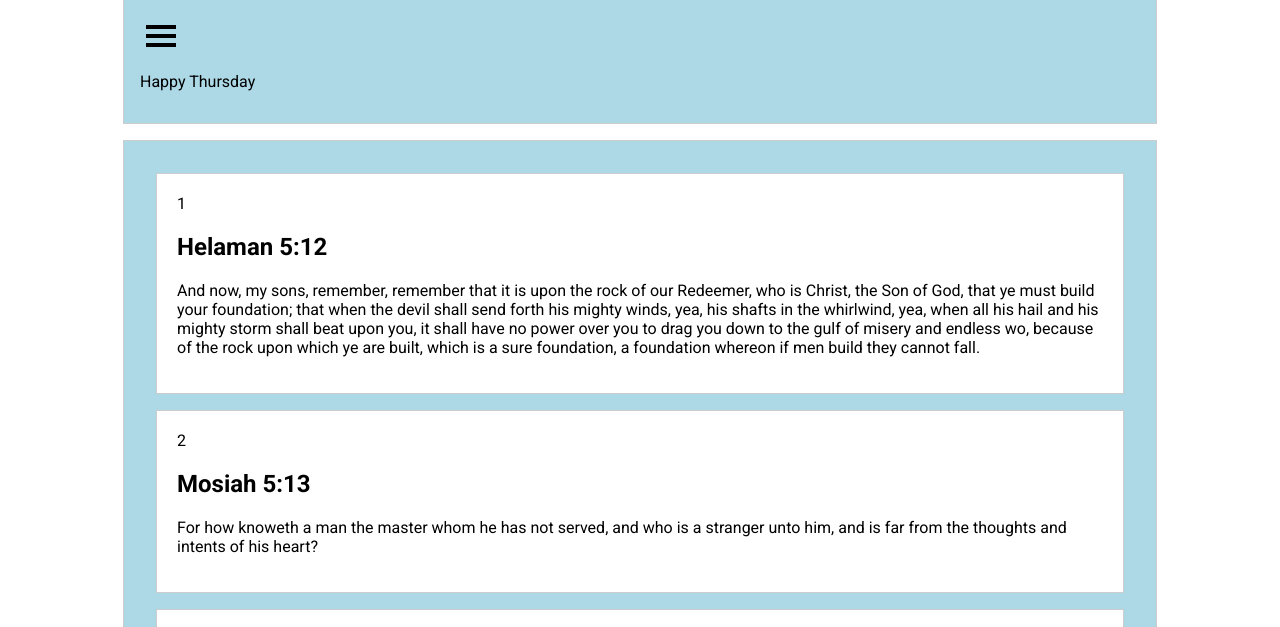
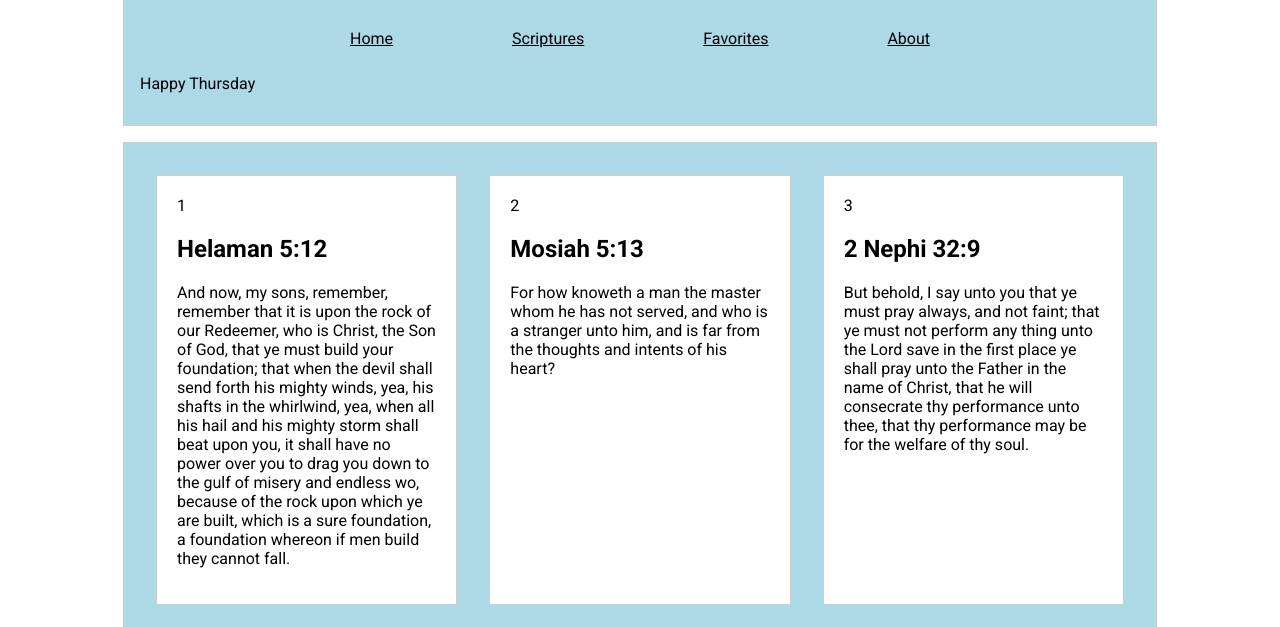
Before and after one commit to krichardson-tech/wdd131, a plain HTML site: page sandbox/week3/responsive.html in a window 1280 px wide. Shown: the part 95-722 px from the top of the page. Drawn offline with Linux system fonts and the light colour scheme.

Commit message:
finished responsive css

```diff
--- a/sandbox/week3/responsive.css
+++ b/sandbox/week3/responsive.css
@@ -1,7 +1,12 @@
 @import url("https://fonts.googleapis.com/css2?family=Roboto:ital,wght@0,100..900;1,100..900&display=swap");
+
+img {
+    max-width: 100%;
+}
 
 body {
   font-family: Roboto, sans-serif;
+  margin: 0;
 }
 header,
 main,
@@ -45,10 +50,34 @@ footer {
     text-align: center;
 }
 
+@media screen and (min-width: 600px) {
+    nav {
+        display: flex;
+        justify-content: space-between;
+        text-align: center;
+        width: 60%;
+        margin: 0 auto;
+    }
 
+    nav a {
+        padding: 10px;
+        display: block;
+    }
 
-
+    .menu-btn {
+        display: none;
+    }
+}
 
 @media screen and (min-width: 700px) {
+    main {
+        display: grid;
+        grid-template-columns: 1fr 1fr;
+    }
+}
 
+@media screen and (min-width: 900px) {
+    main {
+        grid-template-columns: 1fr 1fr 1fr;
+    }
 }
```
